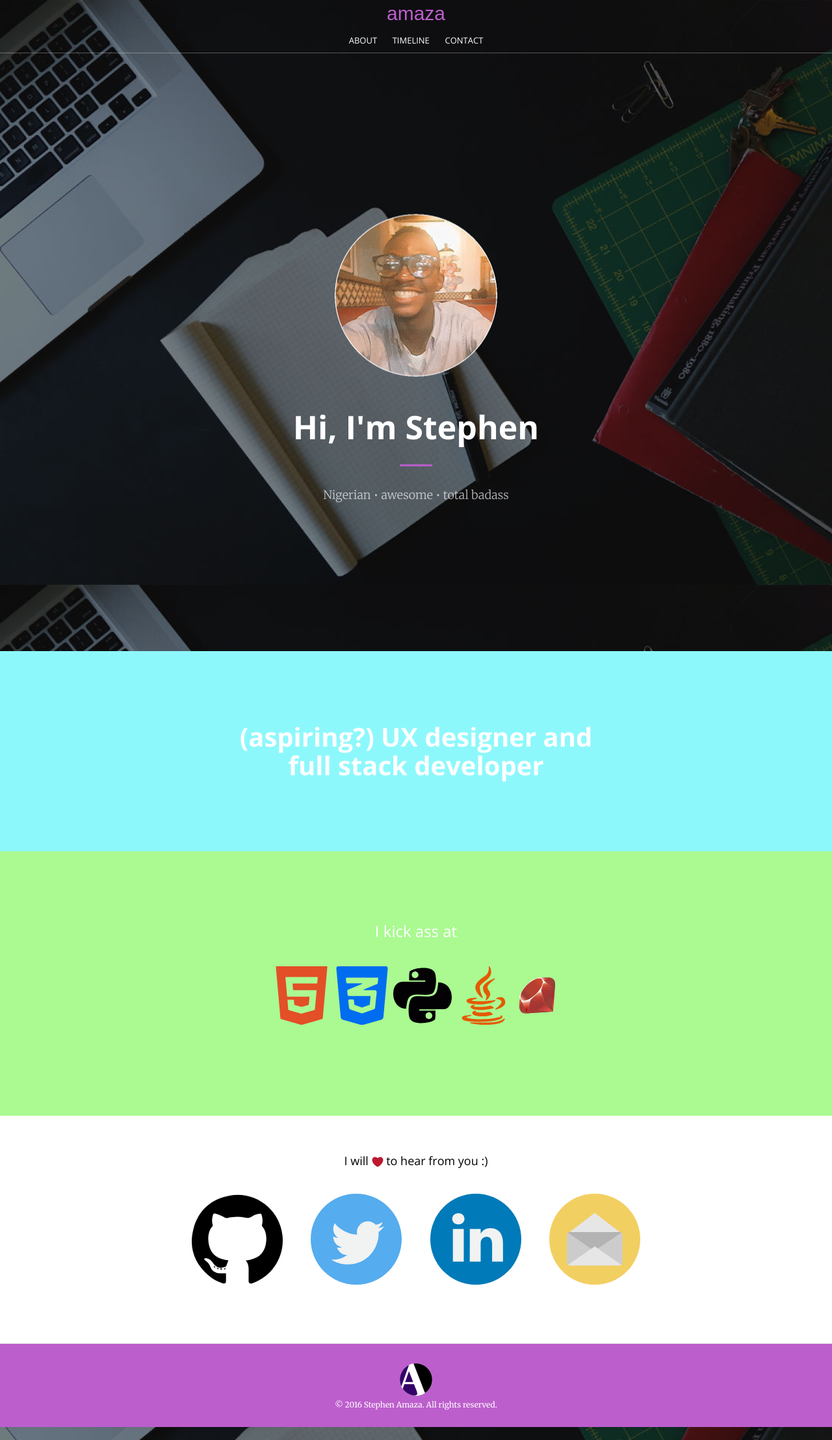
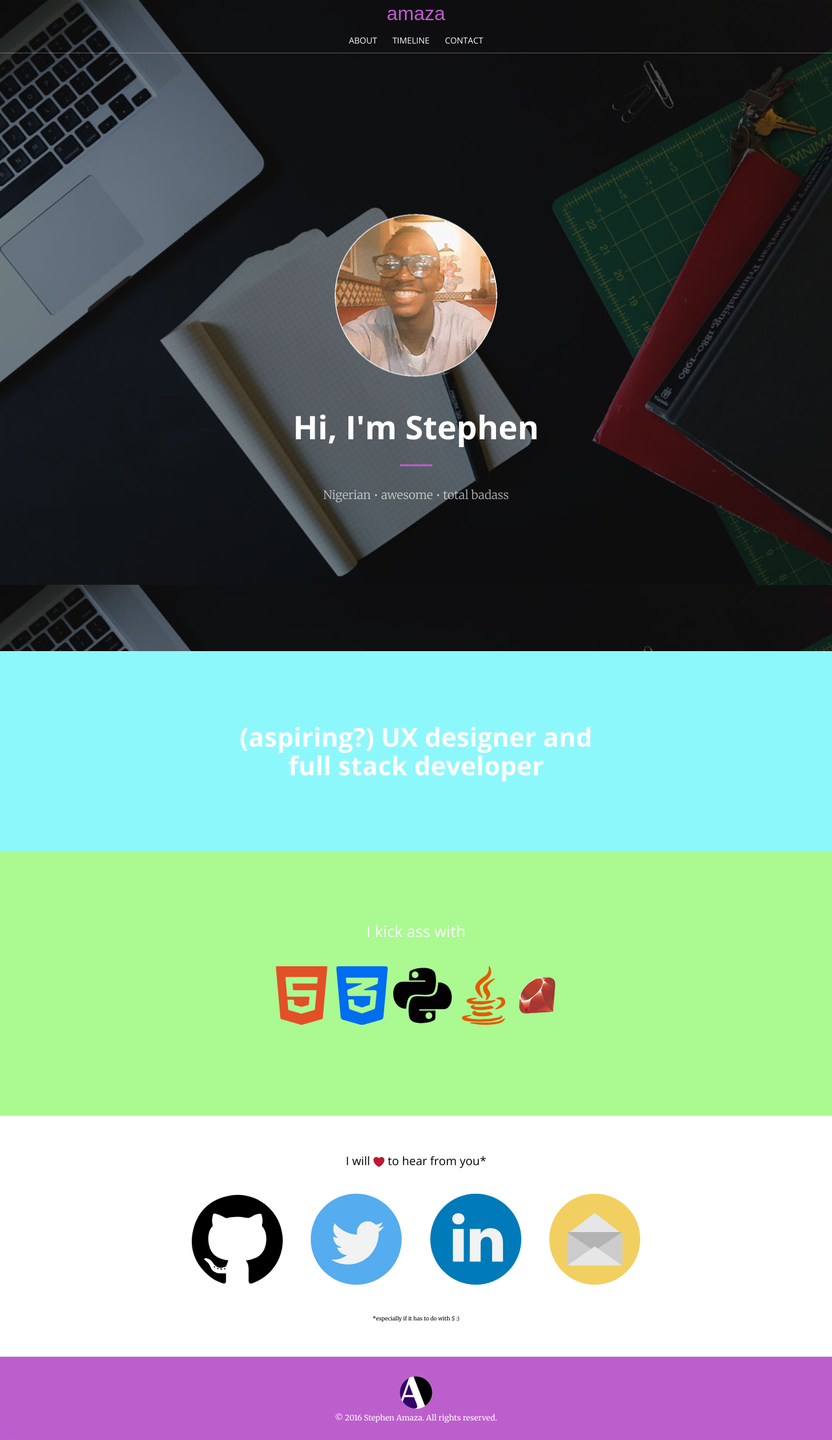
Before and after one commit to steveamaza/steveamaza.github.io, a Jekyll site: the page built from index.html, in a window 1280 px wide. Shown: the whole page at 65% size. Built offline with Jekyll 4.4.1, drawn with Linux system fonts in a browser that asks for light colours; nearby versions of some CDN libraries.

```diff
--- a/assets/stylesheets/main.css
+++ b/assets/stylesheets/main.css
@@ -262,6 +262,9 @@
 .navbar-default .navbar-toggle:focus, .navbar-default .navbar-toggle:hover {
   background-color: transparent; }
 
+#bs-example-navbar-collapse-1 {
+  border: 0; }
+
 /**
 * Sections
 **/
@@ -296,6 +299,12 @@
 .banner-section ul {
   text-align: center;
   padding-left: 0; }
+
+.banner-section small {
+  text-align: center;
+  display: inline;
+  font-size: 60%;
+  color: #000; }
 
 .wide {
   padding: 100px; }
--- a/index.html
+++ b/index.html
@@ -25,7 +25,7 @@
   <h2>(aspiring?) UX designer and full stack developer</h2>
 </section>
 <section class="banner-section wide green">
-  <h3>I kick ass at</h3>
+  <h3>I kick ass with</h3>
   <ul>
     <li>
       <img src="assets/img/skills/html-5.svg" alt="HTML 5" />
@@ -45,7 +45,7 @@
   </ul>
 </section>
 <section id="contact" class="banner-section wide white">
-  <h4>I will <img src="assets/img/heart.svg" style="height: 18px; padding:0"/> to hear from you :)</h4>
+  <h4>I will <img src="assets/img/heart.svg" style="height: 18px; padding:0"/> to hear from you*</h4>
   <ul>
     <li>
       <a href="https://github.com/steveamaza" target="_blank"><img src="assets/img/contact/github.svg" alt="Github" /></a>
@@ -60,4 +60,5 @@
       <a href="mailto:steveamaza@gmail.com" target="_blank"><img src="assets/img/contact/email.svg" alt="Email" /></a>
     </li>
   </ul>
+  <center><small>*especially if it has to do with $ :)</small></center>
 </section>
```
Also changed, not shown: _sass/_layout.scss (+11 -0 lines).
